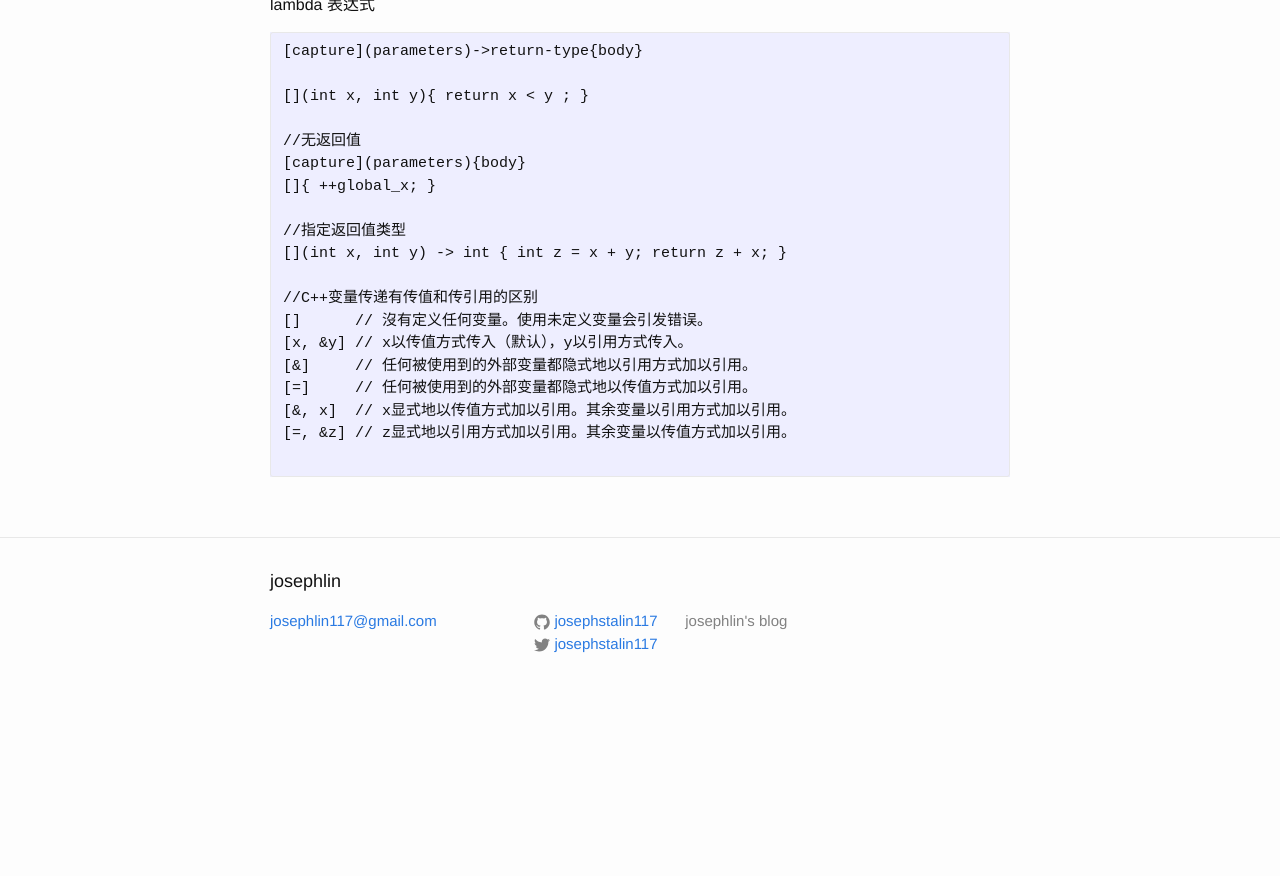
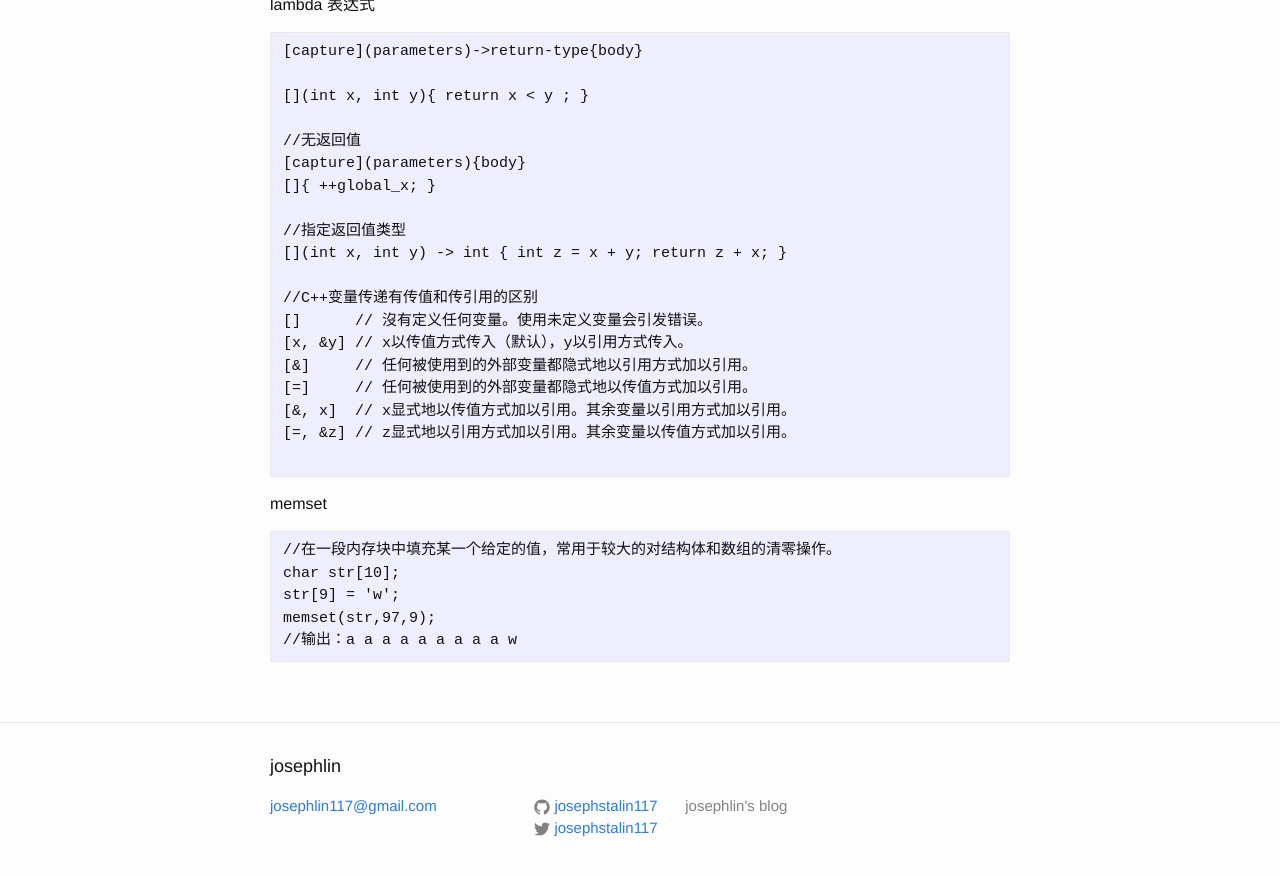
Before and after one commit to josephstalin117/josephstalin117.github.io, a Jekyll site: the page built from _posts/2018-5-25-c.markdown, in a window 1280 px wide and 900 px high, scrolled down 14513 px. Shown: the top 876 px of the window. Built offline with Jekyll 4.4.1, drawn with Linux system fonts in a browser that asks for light colours; before the commit the page ends 15228 px from its top, so only the background shows below that.

Commit message:
add unzip

````diff
--- a/_posts/2016-04-04-linux.markdown
+++ b/_posts/2016-04-04-linux.markdown
@@ -331,6 +331,9 @@
 tar -xvf file.tar
 tar -zxvf data.tar.gz
 
+#unzip
+unzip file.zip -d destination_folder
+
 # 打包
 tar czvf FileName.tar DirName
 zip FileName.zip DirName
--- a/_posts/2018-5-25-c.markdown
+++ b/_posts/2018-5-25-c.markdown
@@ -682,3 +682,12 @@
 [=, &z] // z显式地以引用方式加以引用。其余变量以传值方式加以引用。
 
 ```
+
+memset
+```
+//在一段内存块中填充某一个给定的值，常用于较大的对结构体和数组的清零操作。
+char str[10];
+str[9] = 'w';
+memset(str,97,9);
+//输出：a a a a a a a a a w
+```
````
